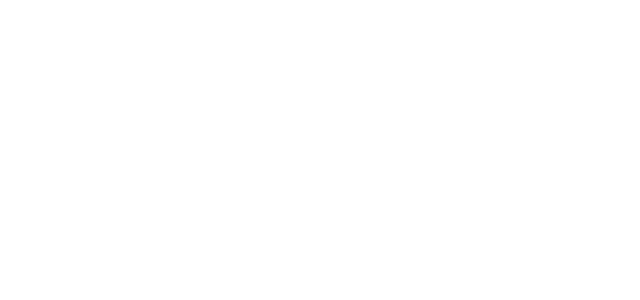
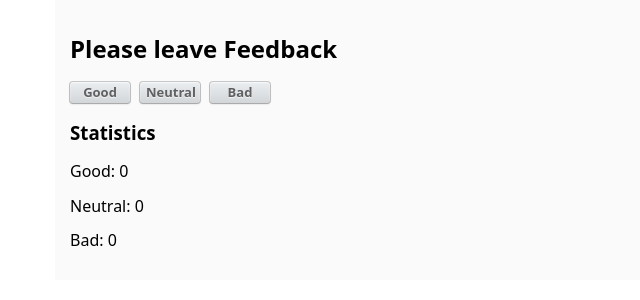
Before and after one commit to Oleksii-Deviatov/goit-react-hw-02-feedback, a React (Create React App) app: page / in a window 1280 px wide. Shown: the top 300 px of the page, without its empty margins (0-640 px from the left). Built offline with nearby package versions, Linux system fonts and the light colour scheme.

Commit message:
add markup

```diff
--- a/src/App.jsx
+++ b/src/App.jsx
@@ -1,5 +1,13 @@
 import React from "react";
+import FeedbackCounter from "./components/FeedbackCounter";
+import Container from "./components/utils/Container";
 
-const App = () => <></>;
+const App = () => (
+  <>
+    <Container>
+      <FeedbackCounter />
+    </Container>
+  </>
+);
 
 export default App;
--- /dev/null
+++ b/src/components/FeedbackCounter/index.jsx
@@ -0,0 +1,49 @@
+import React, { Component } from "react";
+import styles from "./styles.module.css";
+
+class FeedbackCounter extends Component {
+  static defaultProps = {
+    initialGood: 0,
+    initialNeutral: 0,
+    initialBad: 0,
+  };
+
+  static propTypes = {
+    //
+  };
+
+  state = {
+    good: this.props.initialGood,
+    neutral: this.props.initialNeutral,
+    bad: this.props.initialBad,
+  };
+
+  render() {
+    const { good, bad, neutral } = this.state;
+
+    return (
+      <div className={styles.FeedbackCounter}>
+        <h2 className={styles.FeedbackCounterTitle}>Please leave Feedback</h2>
+        <div className={styles.btns}>
+          <button className={styles.btn}>Good</button>
+          <button className={styles.btn}>Neutral</button>
+          <button className={styles.btn}>Bad</button>
+        </div>
+        <h3 className={styles.StatTitle}>Statistics</h3>
+        <div className={styles.statWrapper}>
+          <p className={styles.stat}>
+            Good: <span className={styles.statValue}>{good}</span>
+          </p>
+          <p className={styles.stat}>
+            Neutral: <span className={styles.statValue}>{neutral}</span>
+          </p>
+          <p className={styles.stat}>
+            Bad: <span className={styles.statValue}>{bad}</span>
+          </p>
+        </div>
+      </div>
+    );
+  }
+}
+
+export default FeedbackCounter;
--- /dev/null
+++ b/src/components/FeedbackCounter/styles.module.css
@@ -0,0 +1,37 @@
+.btn {
+  text-align: center;
+  font-size: 13px;
+  text-decoration: none;
+  font-weight: 700;
+  padding: 3px 6px;
+  background: #eaeef1;
+  width: 60px;
+  border: none;
+  background-image: linear-gradient(rgba(0, 0, 0, 0), rgba(0, 0, 0, 0.1));
+  border-radius: 3px;
+  color: rgba(0, 0, 0, 0.6);
+  text-shadow: 0 1px 1px rgba(255, 255, 255, 0.7);
+  box-shadow: 0 0 0 1px rgba(0, 0, 0, 0.2), 0 1px 2px rgba(0, 0, 0, 0.2),
+    inset 0 1px 2px rgba(255, 255, 255, 0.7);
+  cursor: pointer;
+}
+
+.btn:hover {
+  background: #fff;
+}
+
+.btn:focus {
+  outline: none;
+}
+
+.btn:active,
+.btn.active {
+  background: #d0d3d6;
+  background-image: linear-gradient(rgba(0, 0, 0, 0.1), rgba(0, 0, 0, 0));
+  box-shadow: inset 0 0 2px rgba(0, 0, 0, 0.2),
+    inset 0 2px 5px rgba(0, 0, 0, 0.2), 0 1px rgba(255, 255, 255, 0.2);
+}
+
+.btn:not(:last-child) {
+  margin-right: 10px;
+}
--- a/src/components/utils/styles.module.css
+++ b/src/components/utils/Container/styles.module.css
@@ -2,5 +2,5 @@
   max-width: 1170px;
   margin: 0 auto;
   padding: 15px;
-  background-color: #e7ecf2;
+  background-color: #fafafa;
 }
```
Also changed, not shown: src/components/utils/Container/index.jsx (renamed from src/components/utils/Container.jsx), 1 other file (tests, documents, lock files or other folders).
